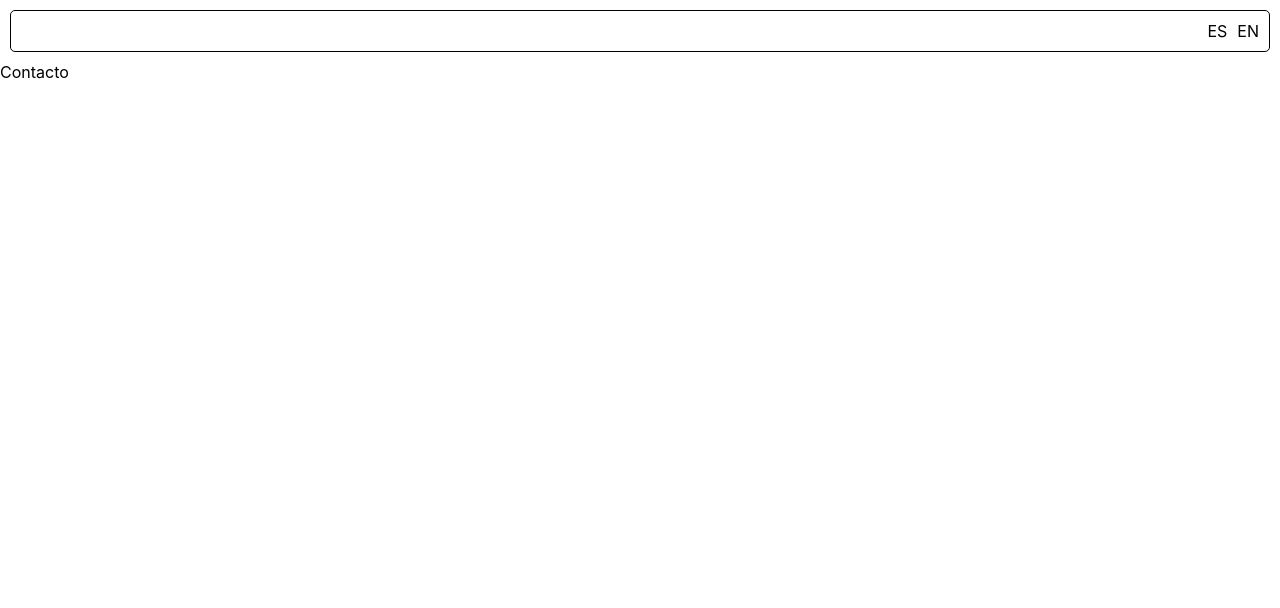
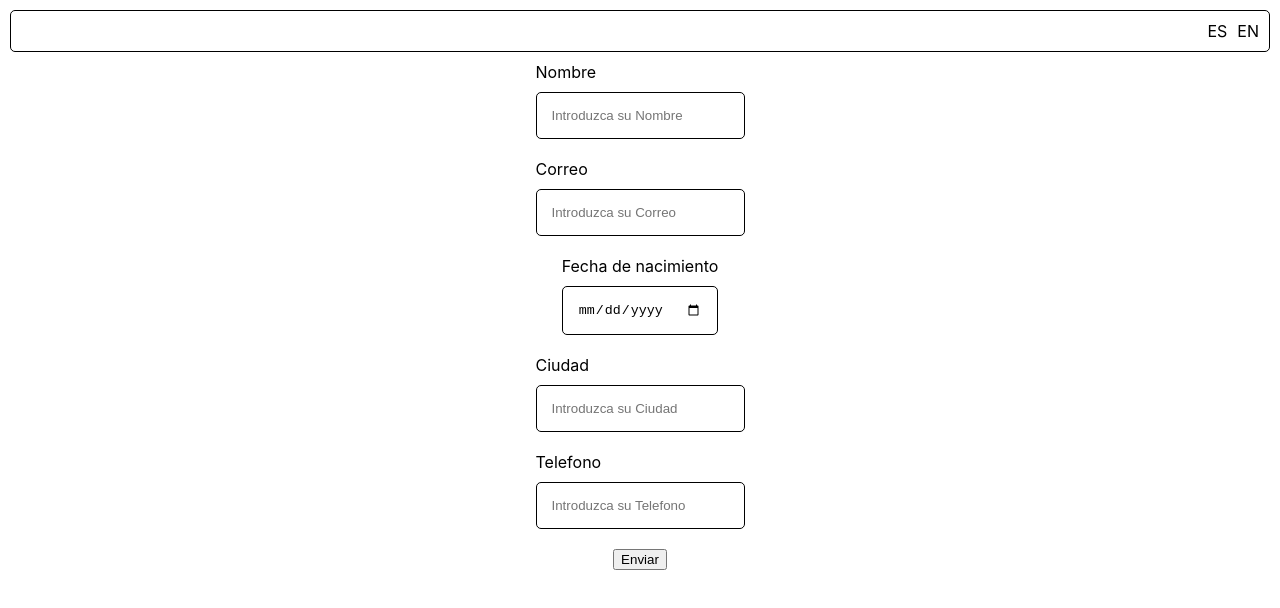
Before and after one commit to cem20903/480, a React (Create React App) app: page /contact in a window 1280 px wide. Shown: the top 608 px of the page. Built offline with nearby package versions, Linux system fonts and the light colour scheme.

Commit message:
Add contact form

```diff
--- a/src/Views/Contact/Contact.tsx
+++ b/src/Views/Contact/Contact.tsx
@@ -1,7 +1,101 @@
-import React from "react";
+import React, { useRef, useState } from "react";
 
-function Contact() {
-	return <div>Contacto</div>;
-}
+import "./contact.css";
+
+const Contact = () => {
+	const [message, setMessage] = useState("");
+
+	const name = useRef<HTMLInputElement>(null);
+	const email = useRef<HTMLInputElement>(null);
+	const date = useRef<HTMLInputElement>(null);
+	const city = useRef<HTMLInputElement>(null);
+	const phone = useRef<HTMLInputElement>(null);
+
+	const handleSubmit = (event: any) => {
+		event.preventDefault();
+
+		setMessage("Formulario enviado con exito");
+
+		setTimeout(() => {
+			setMessage("");
+		}, 3000);
+	};
+
+	return (
+		<form
+			onSubmit={handleSubmit}
+			className='contact-form'
+		>
+			<div className='input--container'>
+				<label htmlFor='name-field'>Nombre</label>
+				<input
+					id='name-field'
+					type='text'
+					name='name'
+					aria-label='name'
+					ref={name}
+					placeholder='Introduzca su Nombre'
+					required
+					className='contact--input'
+				/>
+			</div>
+			<div className='input--container'>
+				<label htmlFor='email-field'>Correo</label>
+				<input
+					id='email-field'
+					type='email'
+					name='email'
+					aria-label='email'
+					ref={email}
+					placeholder='Introduzca su Correo'
+					className='contact--input'
+					required
+				/>
+			</div>
+			<div className='input--container'>
+				<label htmlFor='date-field'>Fecha de nacimiento</label>
+				<input
+					id='date-field'
+					type='date'
+					name='date'
+					aria-label='date'
+					ref={date}
+					placeholder='Introduzca su Fecha de Nacimiento'
+					className='contact--input'
+					required
+				/>
+			</div>
+			<div className='input--container'>
+				<label htmlFor='city-field'>Ciudad</label>
+				<input
+					id='city-field'
+					type='text'
+					name='city'
+					aria-label='city'
+					ref={city}
+					placeholder='Introduzca su Ciudad'
+					className='contact--input'
+					required
+				/>
+			</div>
+			<div className='input--container'>
+				<label htmlFor='phone-field'>Telefono</label>
+				<input
+					id='phone-field'
+					type='tel'
+					name='phone'
+					aria-label='phone'
+					ref={phone}
+					placeholder='Introduzca su Telefono'
+					className='contact--input'
+					minLength={9}
+					required
+				/>
+			</div>
+			<button type='submit'>Enviar</button>
+			{message && <p>{message}</p>}
+		</form>
+	);
+};
 
 export default Contact;
--- /dev/null
+++ b/src/Views/Contact/contact.css
@@ -0,0 +1,19 @@
+.contact-form {
+	display: flex;
+	flex-direction: column;
+	justify-content: start;
+	align-items: center;
+	gap: 20px;
+}
+
+.input--container {
+	display: flex;
+	gap: 10px;
+	flex-direction: column;
+}
+
+.contact--input {
+	padding: 15px;
+	border: 1px solid black;
+	border-radius: var(--custom-border-radius);
+}
```
